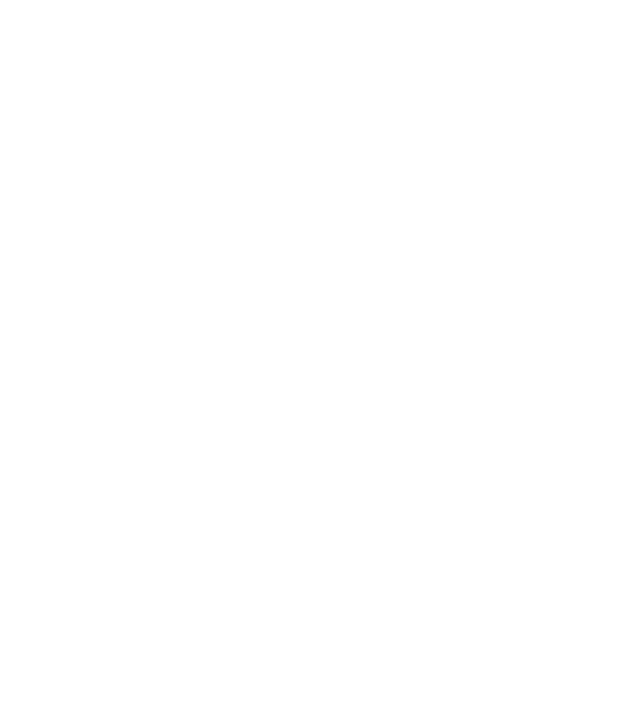
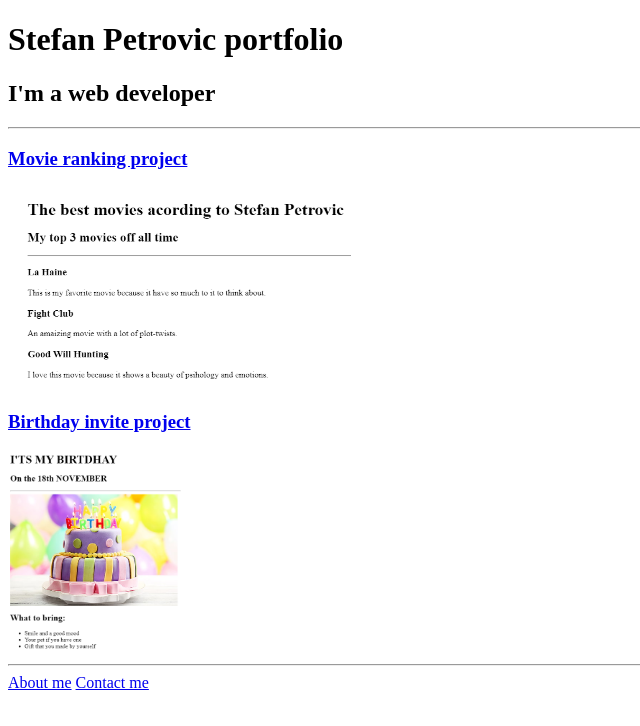
Before and after one commit to StefanP17/html-portfolio, a plain HTML site: page index.html in a window 1280 px wide. Shown: the whole page, without its empty margins (0-640 px from the left). Drawn offline with Linux system fonts and the light colour scheme.

Commit message:
Add files via upload

```diff
--- a/index.html
+++ b/index.html
@@ -1,15 +1,24 @@
-<!-- TODO 1: Create the HTML Boilerplate -->
+<!DOCTYPE html>
+<html lang="en">
 
-<!-- TODO 2: Add Your previous projects' HTML into the public folder -->
+<head>
+    <meta charset="UTF-8" />
+    <title>Stefan Petrovic</title>
+</head>
 
-<!-- TODO 3: Take screenshots of your project previews and add the images to the images folder -->
+<body>
+    <h1>Stefan Petrovic portfolio</h1>
+    <h2>I'm a web developer</h2>
 
-<!-- TODO 4: Add titles/subtitles etc. -->
+    <hr />
 
-<!-- TODO 5: Add a link to the project pages -->
+    <h3><a href="./public/index 1.html">Movie ranking project</a></h3>
+    <img src="./assets/images/movie ranking.png" height="200" alt="Screenshot image of movie ranking project" />
+    <h3><a href="./public/index.html">Birthday invite project</a></h3>
+    <img src="./assets/images/birthday invite.png" height="200" alt="Screenshot image of birthday invite project" />
+    <hr />
+    <a href="./public/about.html">About me</a>
+    <a href="./public/contact.html">Contact me</a>
+</body>
 
-<!-- TODO 6: Add images to show the project previews
-HINT for TODO 6: You can use the height attribute set to 200 to make the image smaller:
-https://developer.mozilla.org/en-US/docs/Web/HTML/Element/img#attr-height -->
-
-<!-- TODO 7: Add the Contact Me and About Me page links -->
+</html>
```
